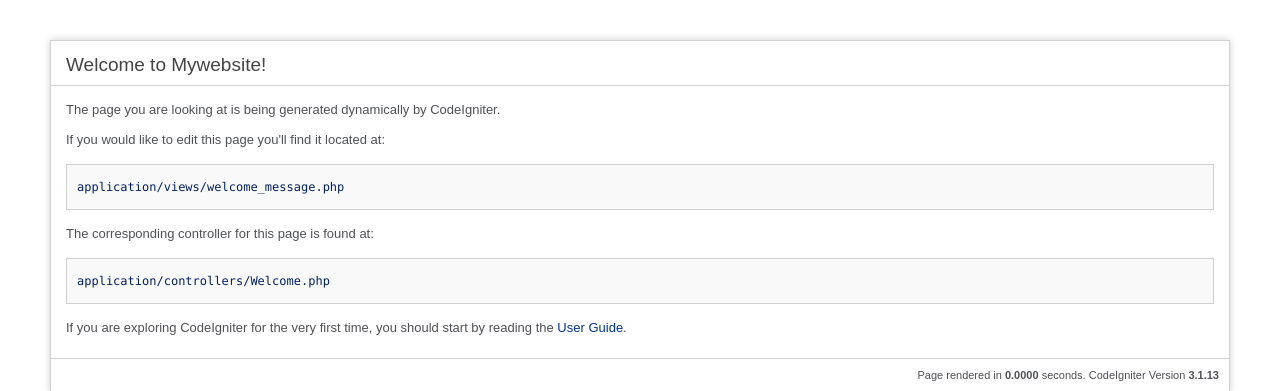
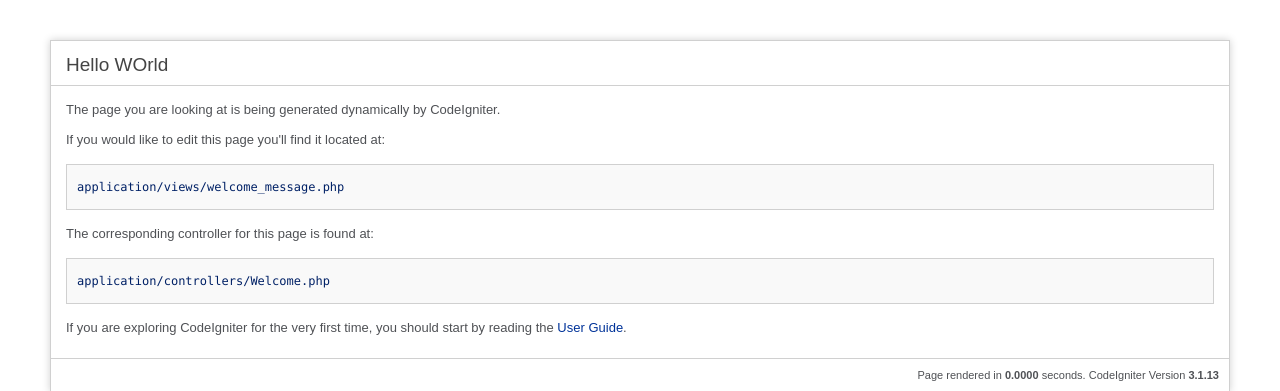
Before and after one commit to luqman1412/codeigniter-sample, a CodeIgniter app: page /database/ in a window 1280 px wide. Shown: the top 391 px of the page. Run offline with CodeIgniter, Linux system fonts and the light colour scheme.

Commit message:
Update welcome_message.php

```diff
--- a/application/views/welcome_message.php
+++ b/application/views/welcome_message.php
@@ -4,7 +4,7 @@ defined('BASEPATH') OR exit('No direct script access allowed');
 <html lang="en">
 <head>
 	<meta charset="utf-8">
-	<title>Hello Auto deploy</title>
+	<title>Welcome Runcloud</title>
 
 	<style type="text/css">
 
@@ -79,7 +79,7 @@ defined('BASEPATH') OR exit('No direct script access allowed');
 <body>
 
 <div id="container">
-	<h1>Welcome to Mywebsite!</h1>
+	<h1>Hello WOrld</h1>
 
 	<div id="body">
 		<p>The page you are looking at is being generated dynamically by CodeIgniter.</p>
```
